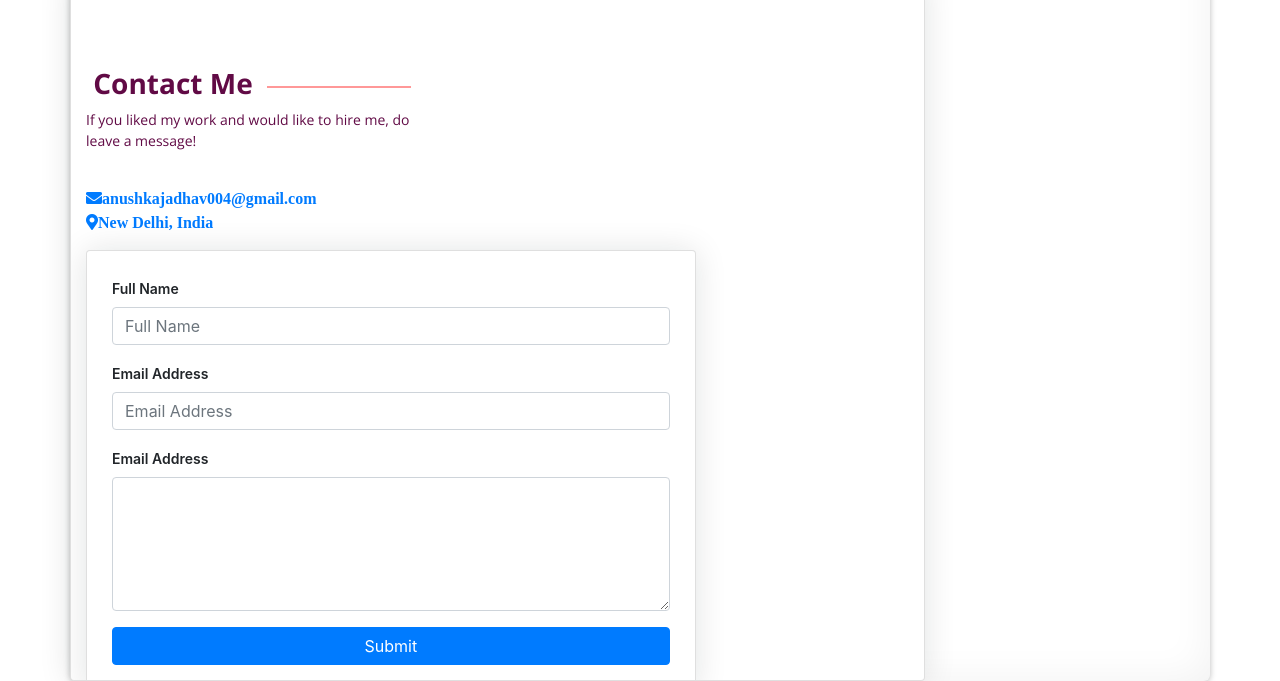
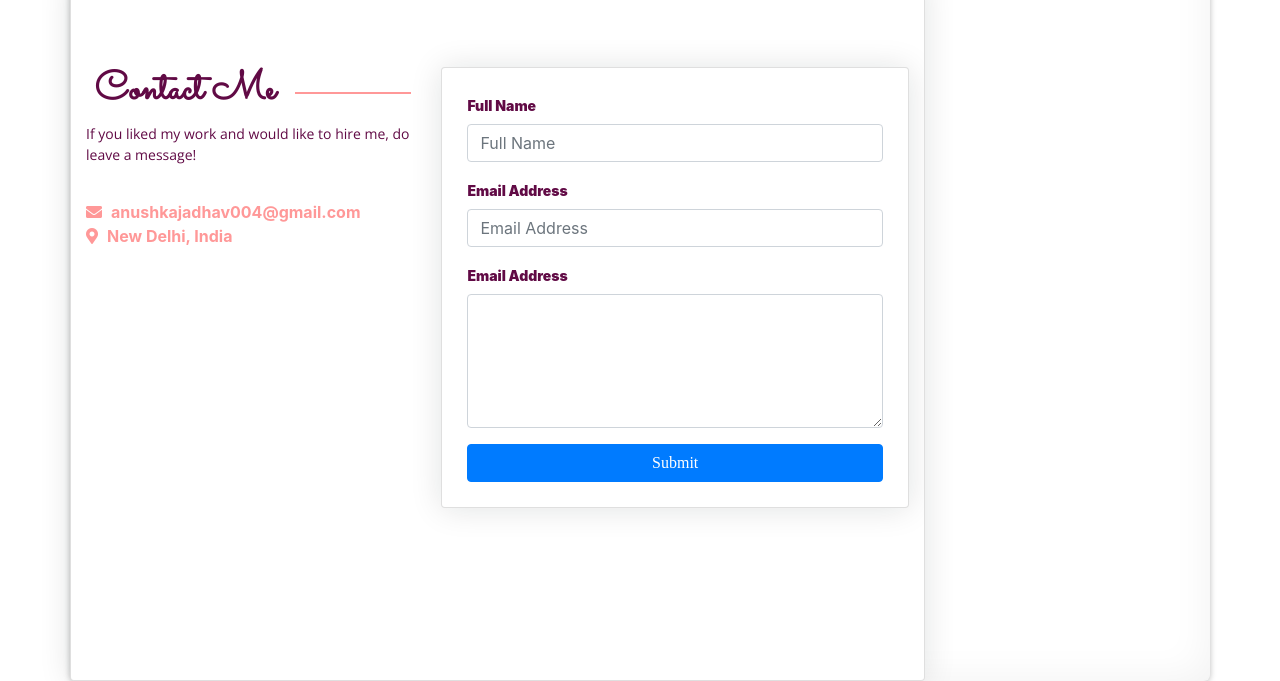
Before and after one commit to anna4j/Portfolio, a website with bundled scripts: page index.html in a window 1280 px wide. Shown: the part 742-1423 px from the top of the page. Built offline with nearby package versions, Linux system fonts and the light colour scheme.

Commit message:
form done

```diff
--- a/index.html
+++ b/index.html
@@ -320,16 +320,20 @@
         <div class="col-12 col-sm-12 col-md-7 col-lg-9 content card contact" data-simplebar id="contact">
           <div class="row mt-5">
             <div class="col-12 col-sm-12 col-md-12 col-lg-5">
-              <h3 class="font-weight-bold sideline" style="color: #610a45;"> Contact Me</h3>
+              <h3 class="font-weight-bold sideline"
+                style="color: #610a45; font-family: 'Sacramento', cursive;font-size: 40px;"> Contact
+                Me</h3>
               <p>If you liked my work and would like to hire me, do leave a message!</p>
               <ul class="list-unstyled">
-                <li class="font-weight-bold " style="color: #610a45;"><a href="mailto:anushkajadhav004@gmail.com"
-                    class="fas fa-envelope mr-5">anushkajadhav004@gmail.com</a></li>
-                <li class="font-weight-bold" style="color: #610a45;"><a href="" class="fas fa-map-marker-alt mr-2">New
-                    Delhi, India</a></li>
+                <li class="font-weight-bold "><a style="color: #ff9898;" href=" mailto:anushkajadhav004@gmail.com"><i
+                      class="fas fa-envelope"
+                      style="color: #ff9898; margin-right: 9px;"></i>anushkajadhav004@gmail.com</a></li>
+                <li class="font-weight-bold" style="color: #ff9898;"><i class="fas fa-map-marker-alt"
+                    style="color: #ff9898; margin-right: 9px;"></i>New
+                  Delhi, India</li>
               </ul>
             </div>
-            <div class="col-12 col-sm-12 col-md-7 col-lg-9">
+            <div class="col-12 col-sm-12 col-md-12 col-lg-7">
               <form action="mailto:anushkajadhv004@gmail.com" class="card">
                 <div class="form-group">
                   <label for="full-name label">Full Name</label>
--- a/scss/_form.scss
+++ b/scss/_form.scss
@@ -0,0 +1,22 @@
+.btn {
+    background-color: #ff9898;
+    border-radius: 21px;
+    border: 0;
+    display: inline-block;
+    cursor: pointer;
+    color: $dark;
+    font-family: 'Open Sans, sans-serif';
+    font-size: 17px;
+    font-weight: bold;
+    padding: 16px 31px;
+    text-decoration: none;
+  }
+  .btn:hover {
+    color: #ff9898;
+    background-color: $dark;
+
+  }
+  .btn:active {
+    position: relative;
+    top: 1px;
+  }
--- a/scss/_global.scss
+++ b/scss/_global.scss
@@ -84,7 +84,8 @@ p.copy {
 label,
 .label {
   font-size: 14px;
-  font-weight: 600;
+  font-weight: 900;
+  color: $dark;
 }
 
 .label-large {
```
Also changed, not shown: css/root.css, css/root.min.css.
